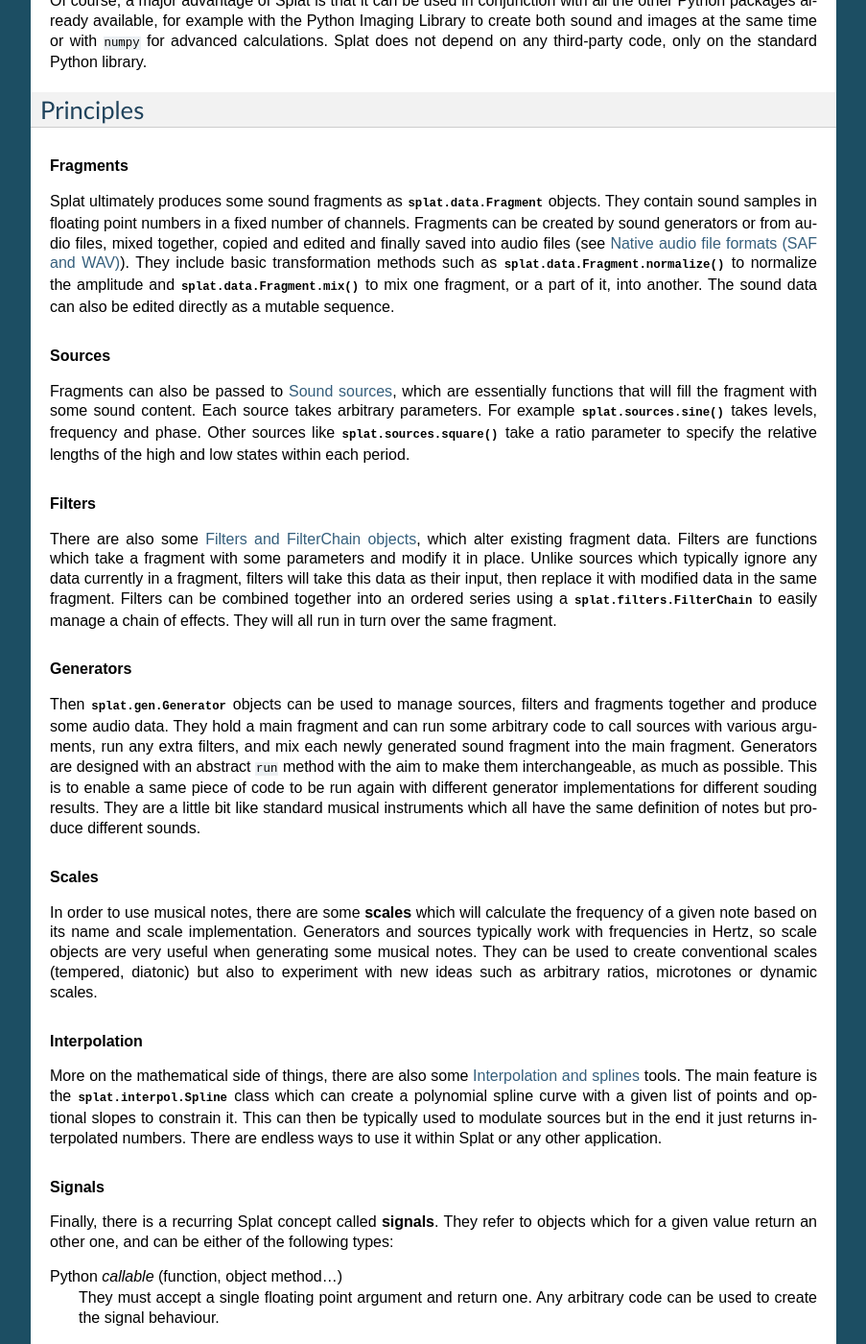
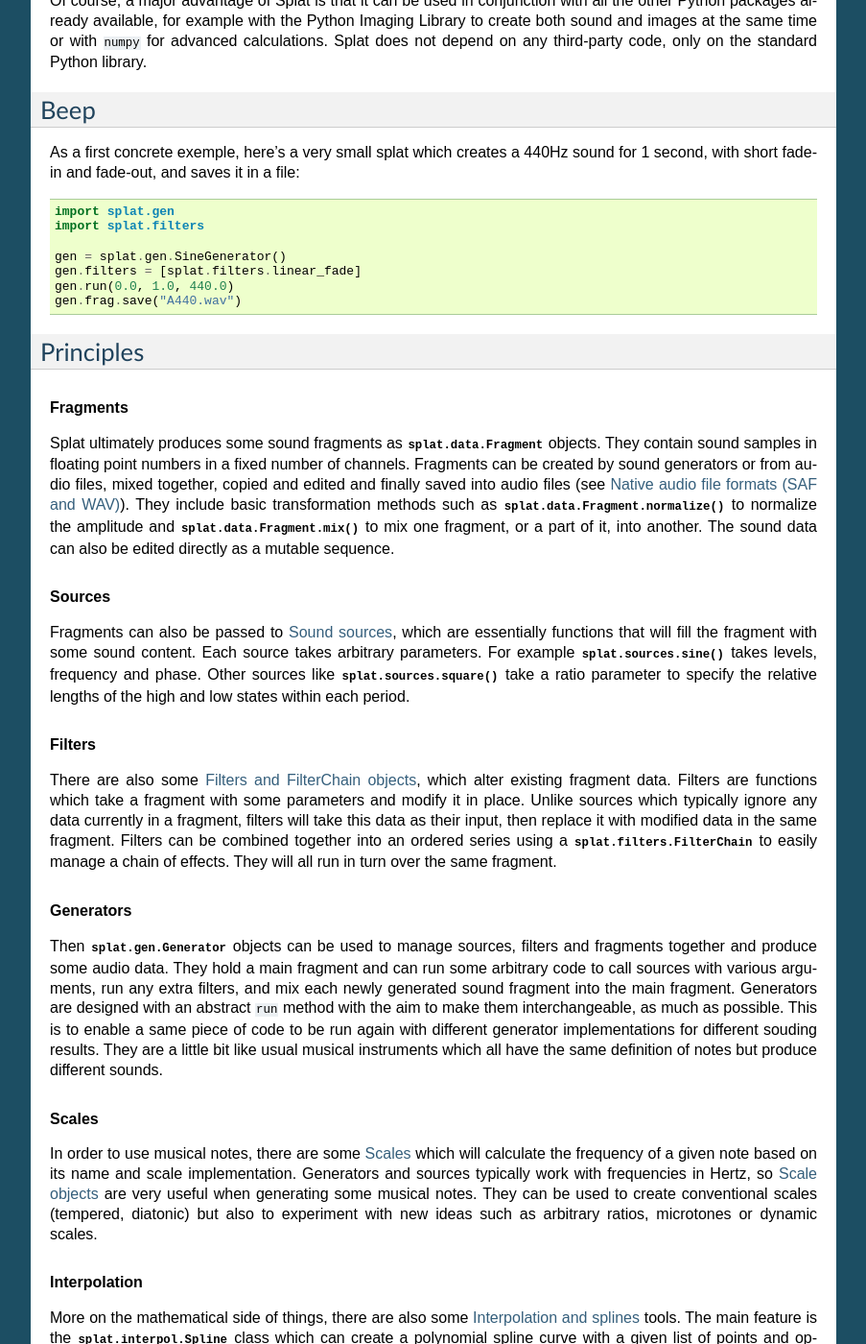
Before and after one commit to verdigris/splat, a Sphinx documentation site: the page built from doc/intro.rst, in a window 1280 px wide and 1400 px high, scrolled down 757 px. Shown: the whole window at 96% size, without its empty margins (198-1101 px from the left). Built offline with Sphinx 7.4.7, drawn with Linux system fonts in a browser that asks for light colours; formulas are drawn with MathJax 3.

Commit message:
doc: add section about scales
* add general section about scales
* add sub-section to define scale concepts + small example
* add sub-section about scale objects

+ add Beep in introduction

```diff
--- a/doc/intro.rst
+++ b/doc/intro.rst
@@ -33,6 +33,24 @@
 Python Imaging Library to create both sound and images at the same time or with
 ``numpy`` for advanced calculations.  Splat does not depend on any third-party
 code, only on the standard Python library.
+
+.. _beep:
+
+Beep
+----
+
+As a first concrete exemple, here's a very small splat which creates a 440Hz
+sound for 1 second, with short fade-in and fade-out, and saves it in a file:
+
+.. code-block:: python
+
+    import splat.gen
+    import splat.filters
+
+    gen = splat.gen.SineGenerator()
+    gen.filters = [splat.filters.linear_fade]
+    gen.run(0.0, 1.0, 440.0)
+    gen.frag.save("A440.wav")
 
 
 Principles
@@ -79,17 +97,18 @@
 method with the aim to make them interchangeable, as much as possible.  This is
 to enable a same piece of code to be run again with different generator
 implementations for different souding results.  They are a little bit like
-standard musical instruments which all have the same definition of notes but
+usual musical instruments which all have the same definition of notes but
 produce different sounds.
 
 .. rubric:: Scales
 
-In order to use musical notes, there are some **scales** which will calculate
-the frequency of a given note based on its name and scale implementation.
-Generators and sources typically work with frequencies in Hertz, so scale
-objects are very useful when generating some musical notes.  They can be used
-to create conventional scales (tempered, diatonic) but also to experiment with
-new ideas such as arbitrary ratios, microtones or dynamic scales.
+In order to use musical notes, there are some :ref:`scales` which will
+calculate the frequency of a given note based on its name and scale
+implementation.  Generators and sources typically work with frequencies in
+Hertz, so :ref:`scale_objects` are very useful when generating some musical
+notes.  They can be used to create conventional scales (tempered, diatonic) but
+also to experiment with new ideas such as arbitrary ratios, microtones or
+dynamic scales.
 
 .. rubric:: Interpolation
 
```
Also changed, not shown: doc/notes_table.rst (added, +11 -0 lines), doc/splat.rst (+116 -0 lines).
